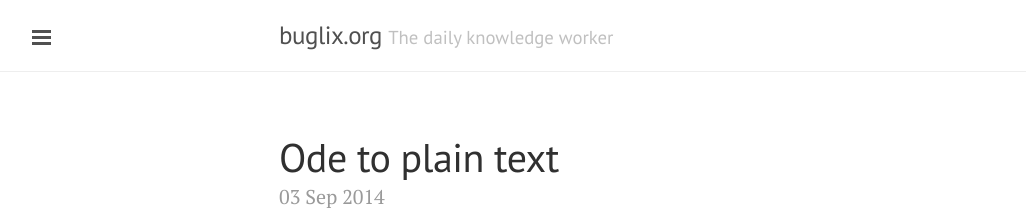
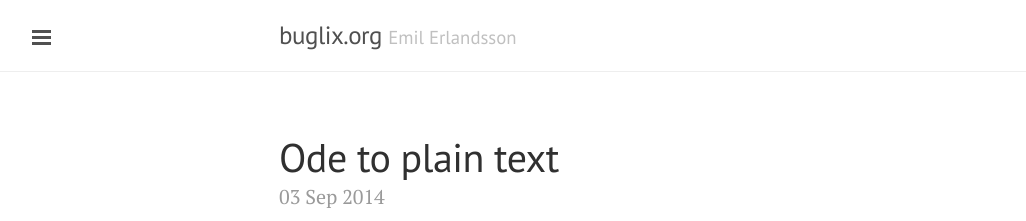
Before and after one commit to emilerl/emilerl.github.io, a Jekyll site: the page built from index.html, in a window 1280 px wide. Shown: the top 221 px of the page, without its empty margins (1-1027 px from the left). Built offline with Jekyll 4.4.1, drawn with Linux system fonts in a browser that asks for light colours; Markdown is read by kramdown in place of the engine named in the settings; the list of posts is cut into pages by our own code.

Commit message:
Minor adjustments

```diff
--- a/_config.yml
+++ b/_config.yml
@@ -7,7 +7,7 @@ permalink:        pretty
 
 # Setup
 title:            buglix.org
-tagline:          'The daily knowledge worker'
+tagline:          'Emil Erlandsson'
 description:      'The personal blog of Emil Erlandsson'
 url:              http://buglix.org
 baseurl:          '/'
@@ -26,3 +26,5 @@ github:
 gems:
   - jekyll-sitemap
   - jekyll-paginate
+
+plugins: [jekyll-paginate]
--- a/_includes/sidebar.html
+++ b/_includes/sidebar.html
@@ -1,7 +1,6 @@
 <!-- Target for toggling the sidebar `.sidebar-checkbox` is for regular
      styles, `#sidebar-checkbox` for behavior. -->
 <input type="checkbox" class="sidebar-checkbox" id="sidebar-checkbox">
-
 
 <!-- Toggleable sidebar -->
 <div class="sidebar" id="sidebar">
```
